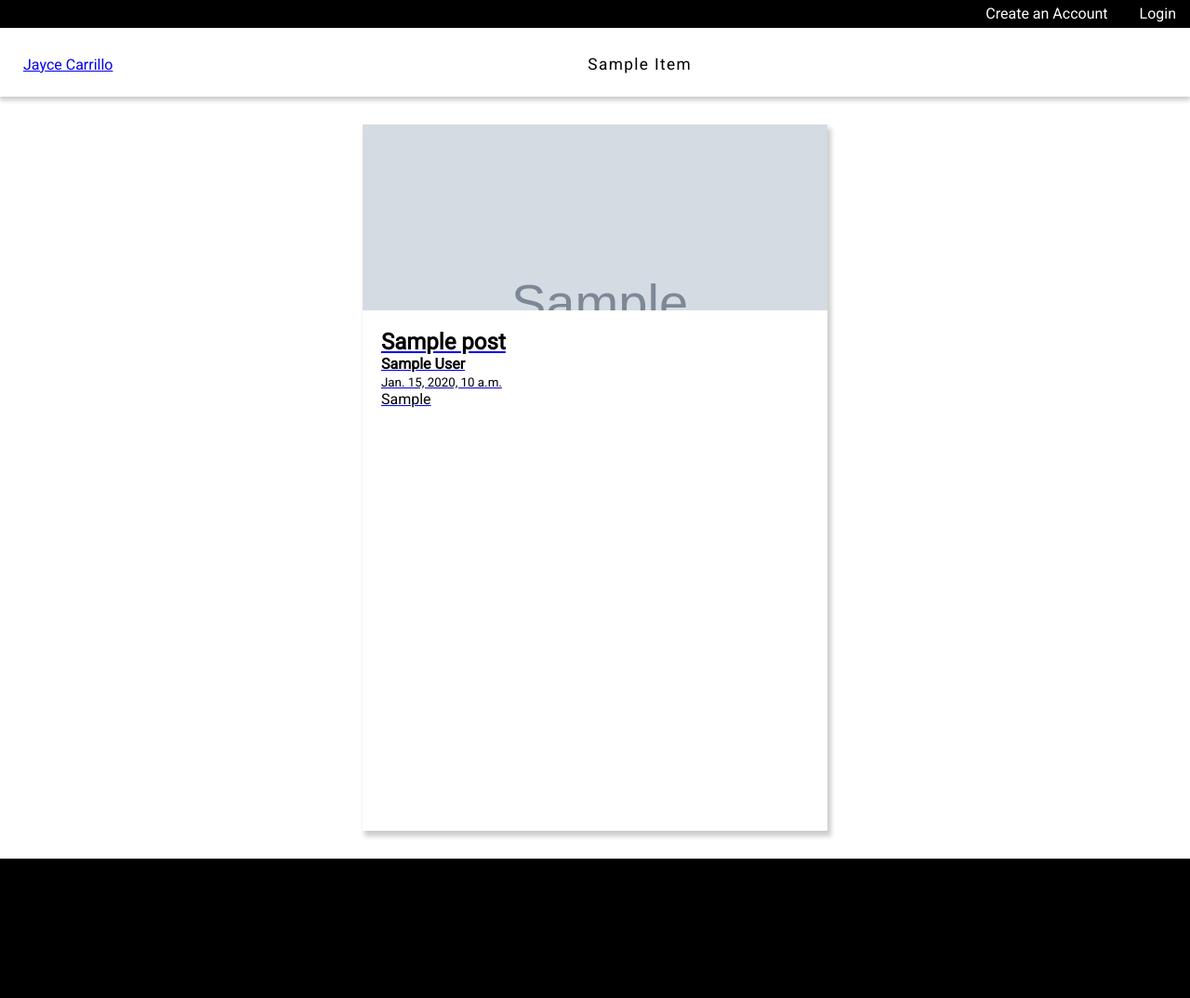
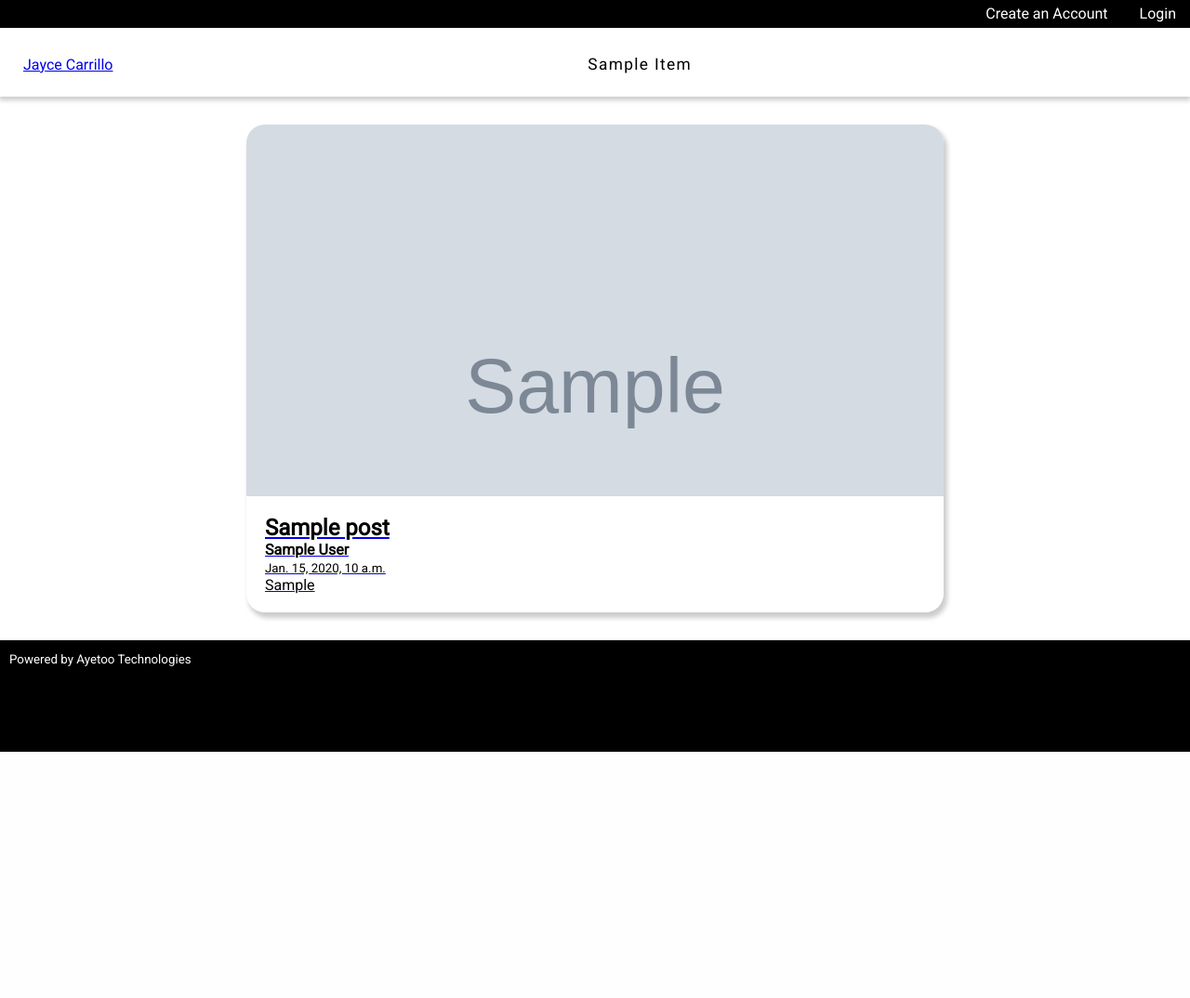
Before and after one commit to JSONCarrillo/django-blog, a Django app: template blog/blogApp/templates/index.html in a window 1280 px wide. Shown: the whole page at 93% size. After the commit the page ends 809 px from the top, so only its background shows below. Run offline with Django 3.2, Linux system fonts and the light colour scheme; the template is opened without the code that fills it: most values are stand-ins (such as "Sample title", 1, 10 or a date in 2020); grey boxes marked "Sample" are stand-in pictures; some libraries are stand-ins or nearby versions.

Commit message:
update css and html

```diff
--- a/blog/blogApp/static/css/style.css
+++ b/blog/blogApp/static/css/style.css
@@ -11,7 +11,6 @@ body{
     width: 100vw;
     background-color: white;
     overflow-x: hidden;
-    position: relative;
 }
 
 nav{
@@ -79,7 +78,6 @@ nav{
 .blog-list{
     background-color: white;
     margin: 0 auto;
-    height: 100vh;
     display: flex;
     flex-wrap: wrap;
     justify-content: center;
@@ -98,18 +96,28 @@ nav{
 
 
 .article{
-    width: 100vh;
     padding: 10px 0;
     color: black;
     margin: 0 auto;
+    width: 33%;
+    display: flex;
+    flex-direction: column;
+    align-items: center;
+    justify-content: space-evenly;
+}
+
+.article > *{
+    padding: 25px;
 }
 
 .body-container{
+    width: 100vw;
+    display: inline-block;
     color: black;
     background-color: white;
     margin: 0 auto;
-    min-height: 100vh;
     padding: 10px 0;
+    height: max-content;
 }
 
 .likes-container{
@@ -117,10 +125,10 @@ nav{
 }
 
 footer{
-    background-color: black;
-    bottom: 0%;
-    width: 100%;
-    height: 150px;
+    width: 100%; height: 100px;
+    padding: 10px;
+    color: #fff; background-color: rgba(0,0,0);
+    display: inline-block;
 }
 
 .footer-link a{
@@ -135,12 +143,14 @@ form > p{
 }
 
 .blog-card{
-    width: 500px;
+    width: 750px;
+    border-radius: 20px;
     box-shadow: 3px 5px 5px 1px rgba(0, 0, 0, .2);
     margin: 20px;
     z-index: 2;
     transition: transform .5s;
 }
+
 
 .blog-card:hover{
     transform: scale(1.05);
@@ -148,13 +158,14 @@ form > p{
 
 .card-image{
     width: 100%;
-    height: 200px;
+    height: 400px;
     overflow: hidden;
+    border-radius: 20px 20px 0 0;
     z-index: 1;
     position: relative;
 }
 
 .card-image img{
     position: absolute;
-    width: 510px;
+    width: 100%;
 }
--- a/blog/blogApp/templates/base.html
+++ b/blog/blogApp/templates/base.html
@@ -11,53 +11,11 @@
     <script src="{% static 'js/script.js' %}" defer></script>
 </head>
 <body>
-    <nav>
-        <div class="top-bar">
-            <div class="top-bar-content">
-                {% if user.is_authenticated %}
-                    <span class="top-bar-text">Hello, {{ user.first_name }}!</span>
-                    <span class="top-bar-text"><a href="{% url 'logout' %}">Logout</a></span>
-                {% else %}
-                    <span class="top-bar-text"><a href="{% url 'register' %}">Create an Account</a></span>
-                    <span class="top-bar-text"><a href="{% url 'login' %}">Login</a></span>
-                {% endif %}
-            </div>
-        </div>
-        <div class="nav-container">
-            <div class="logo">
-                <span><a href="{% url 'index' %}">Jayce Carrillo</a></span>
-            </div>
-            <div class="categories">
-                {% if category_menu %}
-                        {% for item in category_menu %}
-                            <span class="link"><a href="{% url 'categories' item|slugify %}">{{ item|title }}</a></span>
-                            {% if not forloop.last %}
-                                <span class="link"> | </span>
-                            {% endif %}
-                        {% endfor %}
-                {% endif %}
-            </div>
-            <div class="profile-container">
-                {% if user.is_authenticated %}
-                    {% if user.profile.profile_pic %}
-                        <img src="{{ user.profile.profile_pic.url }}">
-                    {% else %}
-                        <img src="{% static 'images/default-profile-pic.jpg' %}" style="width: 25px; border-radius: 60px;">
-                    {% endif %}
-                        <span style="color: black;">Profile</span>
-                    {% else %}
-                {% endif %}
-            </div>
-        </div>
-    </nav>
-    {% block content %}
-    {% endblock %}
-    <footer>
-        {% if user.profile.isWriter == True %}
-            <small class="footer-link"><a href="{% url 'add-post' %}" >Create Post</a></small>
-            <small class="footer-link"><a href="{% url 'add-category' %}">Create Category</a></small>
-        {% endif %}
-        <small>Powered by Ayetoo Technologies</small>
-    </footer>
+    {% include "navigation.html" %}
+    <div>
+        {% block content %}
+        {% endblock %}
+        {% include "footer.html" %}
+    </div>
 </body>
 </html>
--- /dev/null
+++ b/blog/blogApp/templates/footer.html
@@ -0,0 +1,9 @@
+{% block footer %}
+<footer>
+    {% if user.profile.isWriter == True %}
+        <small class="footer-link"><a href="{% url 'add-post' %}" >Create Post</a></small>
+        <small class="footer-link"><a href="{% url 'add-category' %}">Create Category</a></small>
+    {% endif %}
+    <small>Powered by Ayetoo Technologies</small>
+</footer>
+{% endblock %}
--- a/blog/blogApp/templates/index.html
+++ b/blog/blogApp/templates/index.html
@@ -1,5 +1,7 @@
 {% extends 'base.html' %}
+
 {% block title %}Home{% endblock %}
+
 {% block content %}
 <div class="body-container">
     <div class="blog-list">
```
Also changed, not shown: blog/blogApp/templates/article.html (+11 -8 lines), blog/blogApp/templates/navigation.html (added, +45 -0 lines).
